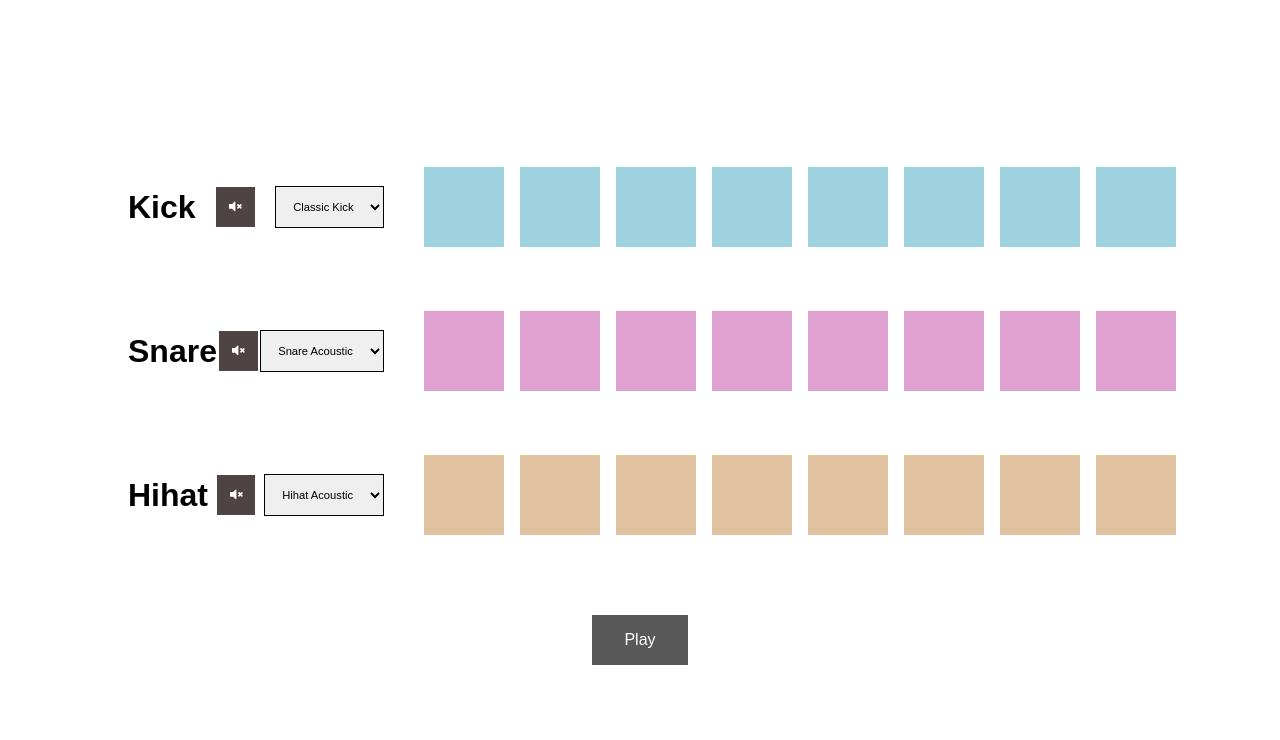
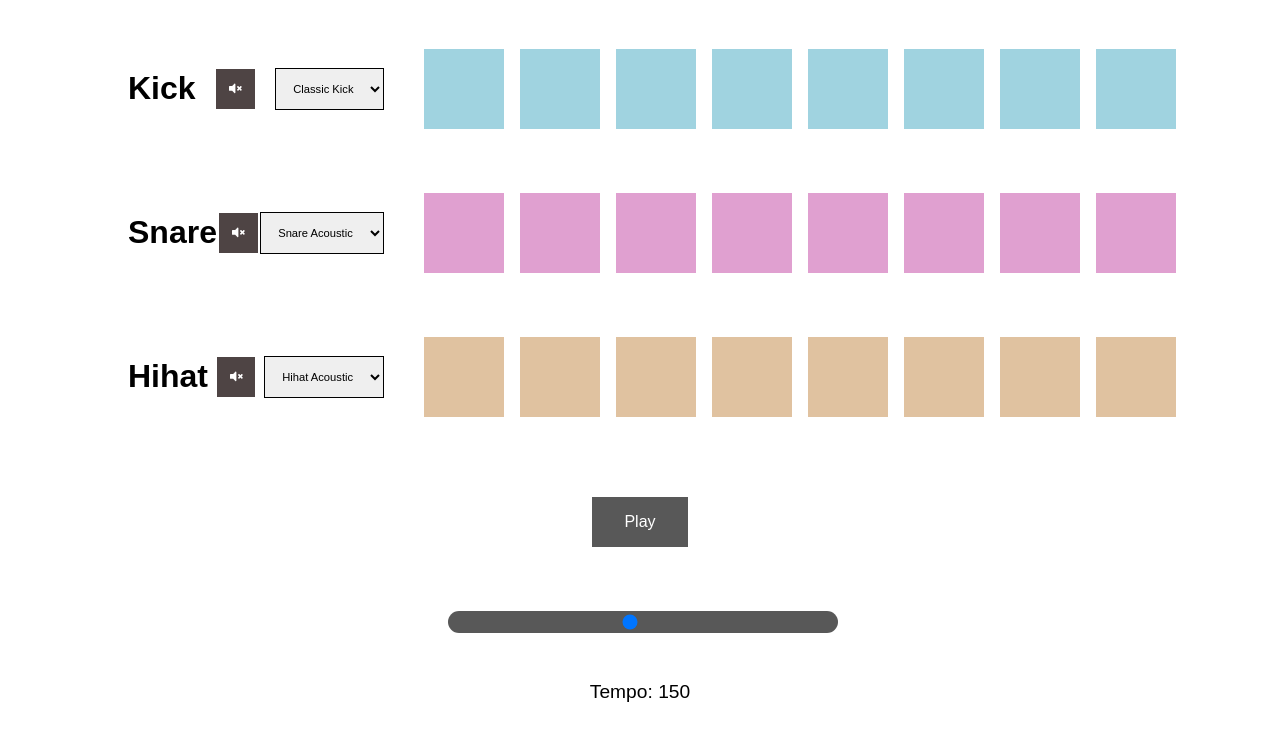
Before and after one commit to tawfiquebd/BeatMakerApp-Js, a plain HTML site: page index.html in a window 1280 px wide. Drawn offline with Linux system fonts and the light colour scheme.

Commit message:
Adding tempo

```diff
--- a/app.js
+++ b/app.js
@@ -13,6 +13,7 @@ class DrumKit {
     this.isPlaying = null;
     this.selects = document.querySelectorAll("select");
     this.muteButtons = document.querySelectorAll(".mute");
+    this.tempoSlider = document.querySelector(".tempo-slider");
   }
   activePad() {
     console.log(this.classList.toggle("active"));
@@ -111,6 +112,21 @@ class DrumKit {
       }
     }
   }
+
+  changeTempo(e) {
+    const tempoText = document.querySelector(".tempo-nr");
+    tempoText.innerText = e.target.value;
+  }
+
+  updateTempo(e) {
+    this.bpm = e.target.value;
+    clearInterval(this.isPlaying);
+    this.isPlaying = null;
+    const playBtn = document.querySelector(".play");
+    if (playBtn.classList.contains("active")) {
+      this.start();
+    }
+  }
 }
 
 const drumKit = new DrumKit();
@@ -140,3 +156,11 @@ drumKit.muteButtons.forEach((btn) => {
     drumKit.mute(e);
   });
 });
+
+drumKit.tempoSlider.addEventListener("input", function (e) {
+  drumKit.changeTempo(e);
+});
+
+drumKit.tempoSlider.addEventListener("change", function (e) {
+  drumKit.updateTempo(e);
+});
--- a/index.html
+++ b/index.html
@@ -80,6 +80,17 @@
         </div>
       </div>
       <button class="play">Play</button>
+
+      <div class="tempo">
+        <input
+          type="range"
+          class="tempo-slider"
+          max="300"
+          min="20"
+          value="150"
+        />
+        <p>Tempo: <span class="tempo-nr">150</span></p>
+      </div>
     </div>
 
     <audio class="kick-sound" src="sounds/kick-classic.wav"></audio>
--- a/style.css
+++ b/style.css
@@ -101,6 +101,27 @@ select {
   background: rgb(182, 182, 182);
 }
 
+.tempo {
+  margin: 3rem;
+  width: 30%;
+}
+
+.tempo-slider {
+  padding: 0.2rem;
+  -webkit-appearance: none;
+  margin: 1rem 0rem;
+  width: 100%;
+  background: rgb(88, 88, 88);
+  cursor: pointer;
+  border-radius: 1rem;
+}
+
+.tempo p {
+  margin: 2rem;
+  font-size: 1.2rem;
+  text-align: center;
+}
+
 @keyframes playTrack {
   from {
     transform: scale(1);
```
